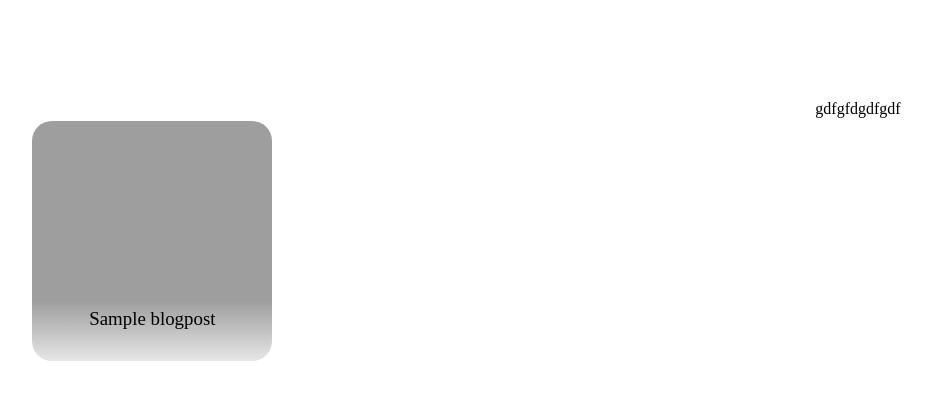
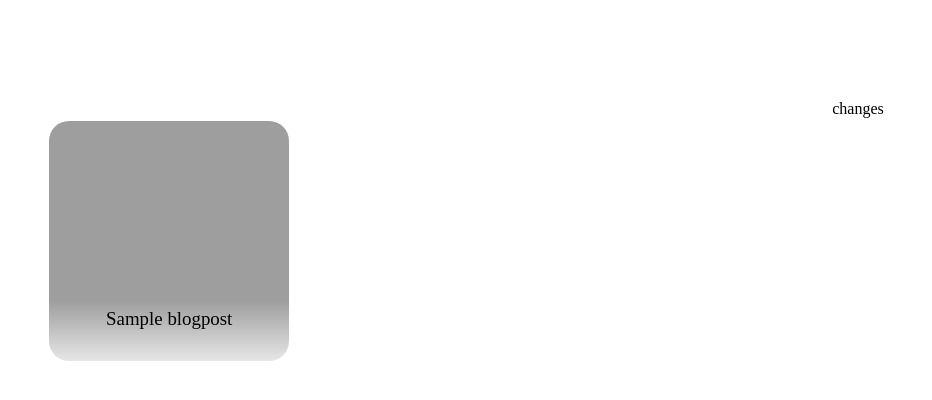
Before and after one commit to NickMakeThing/Jenkins-Kubernetes-Pipeline, a Django app: page / in a window 1280 px wide. Shown: the part 50-450 px from the top of the page, without its empty margins (184-1116 px from the left). Run offline with Django 4.2, Linux system fonts and the light colour scheme; tables that the repository leaves empty hold one stand-in row (values such as "Sample post").

Commit message:
for demo (test)

```diff
--- a/nicksblog/templates/index.html
+++ b/nicksblog/templates/index.html
@@ -32,7 +32,7 @@
                     </a>
                 {% endfor %}
             </div>
-gdfgfdgdfgdf
+            changes
         </div>
     </body>
     <style>
```
